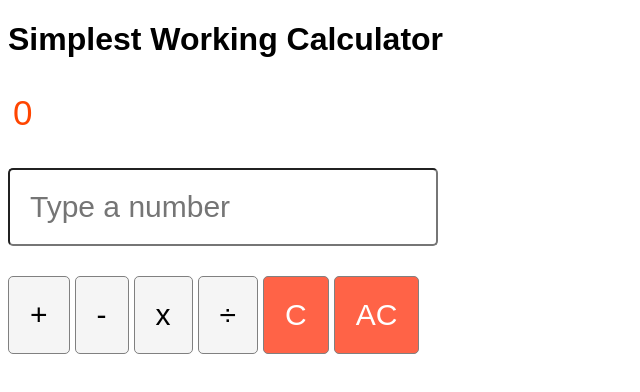
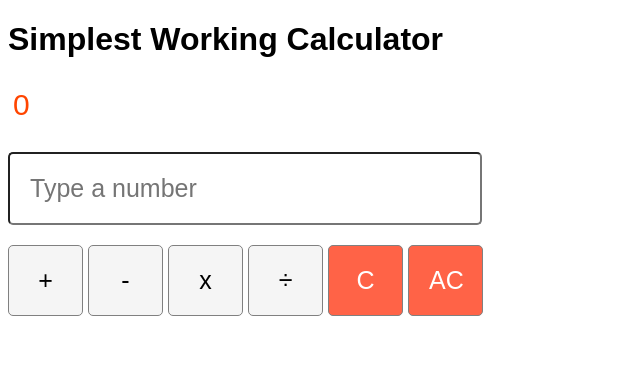
Before and after one commit to tesune/Simple-React-Calculator, a React (Create React App) app: page / in a window 1280 px wide. Shown: the top 392 px of the page, without its empty margins (0-640 px from the left). Built offline with nearby package versions, Linux system fonts and the light colour scheme.

Commit message:
Some changes in Css

```diff
--- a/src/App.css
+++ b/src/App.css
@@ -3,25 +3,27 @@
 }
 
 .result-p {
-font-size: 35px;
+font-size: 30px;
 margin-left: 5px;
 color: rgb(255, 69, 0);
 }
 
 input, button {
-    font-size: 30px;
-    padding: 20px;
+    font-size: 25px;
     border-radius: 5px;
 }
 input {
+    width: 430px;
+    padding: 20px;
     display: block;
-    margin-bottom: 30px;
+    margin-bottom: 20px;
 }
 button {
+    padding: 20px;
     border: 1px solid gray;
     background: whitesmoke;
-    padding: 21px;
-    margin-right: 5px;
+    margin: auto 5px 5px auto;
+    width: 75px;
 }
 button:hover {
     background: rgb(204, 204, 204);
```
